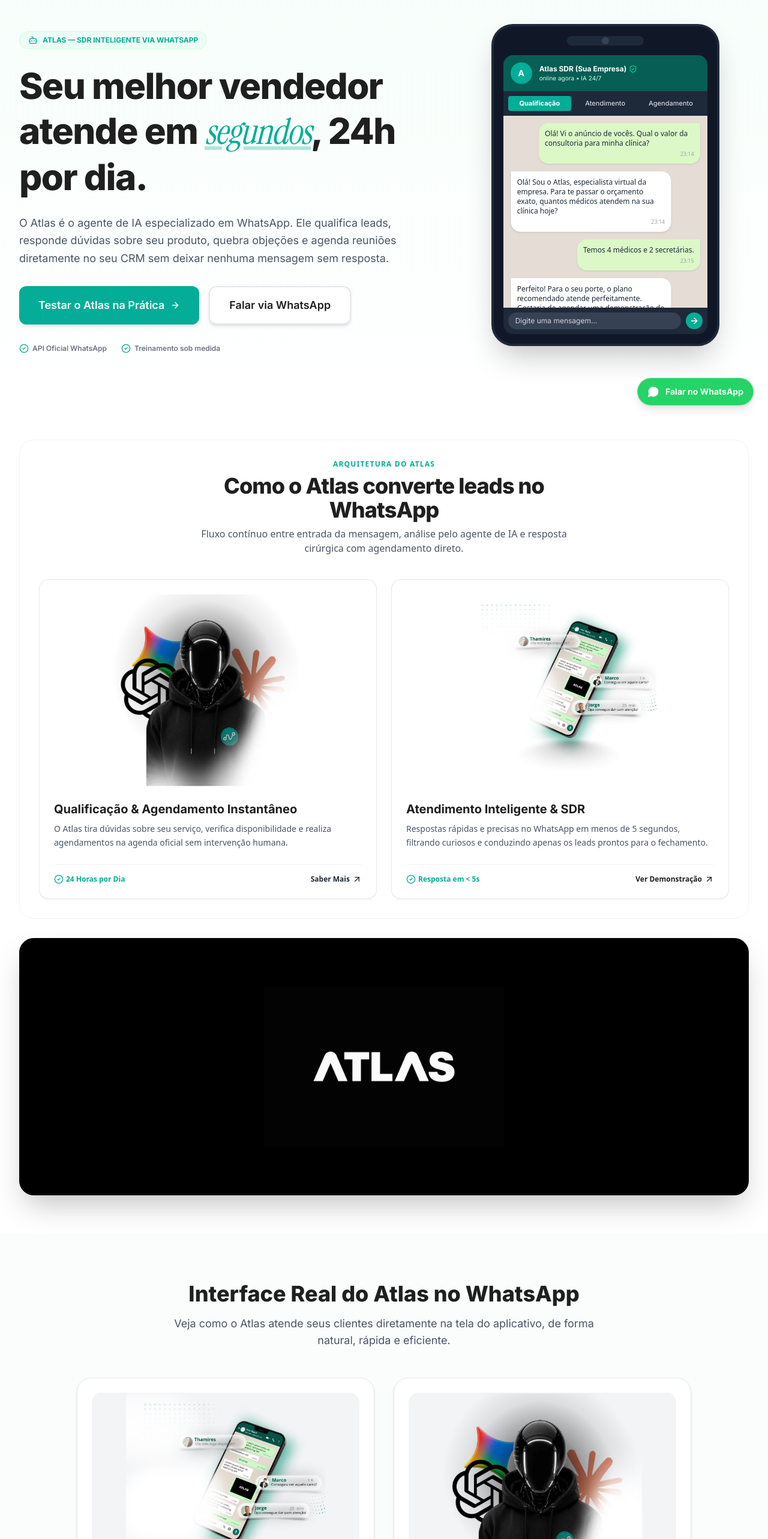
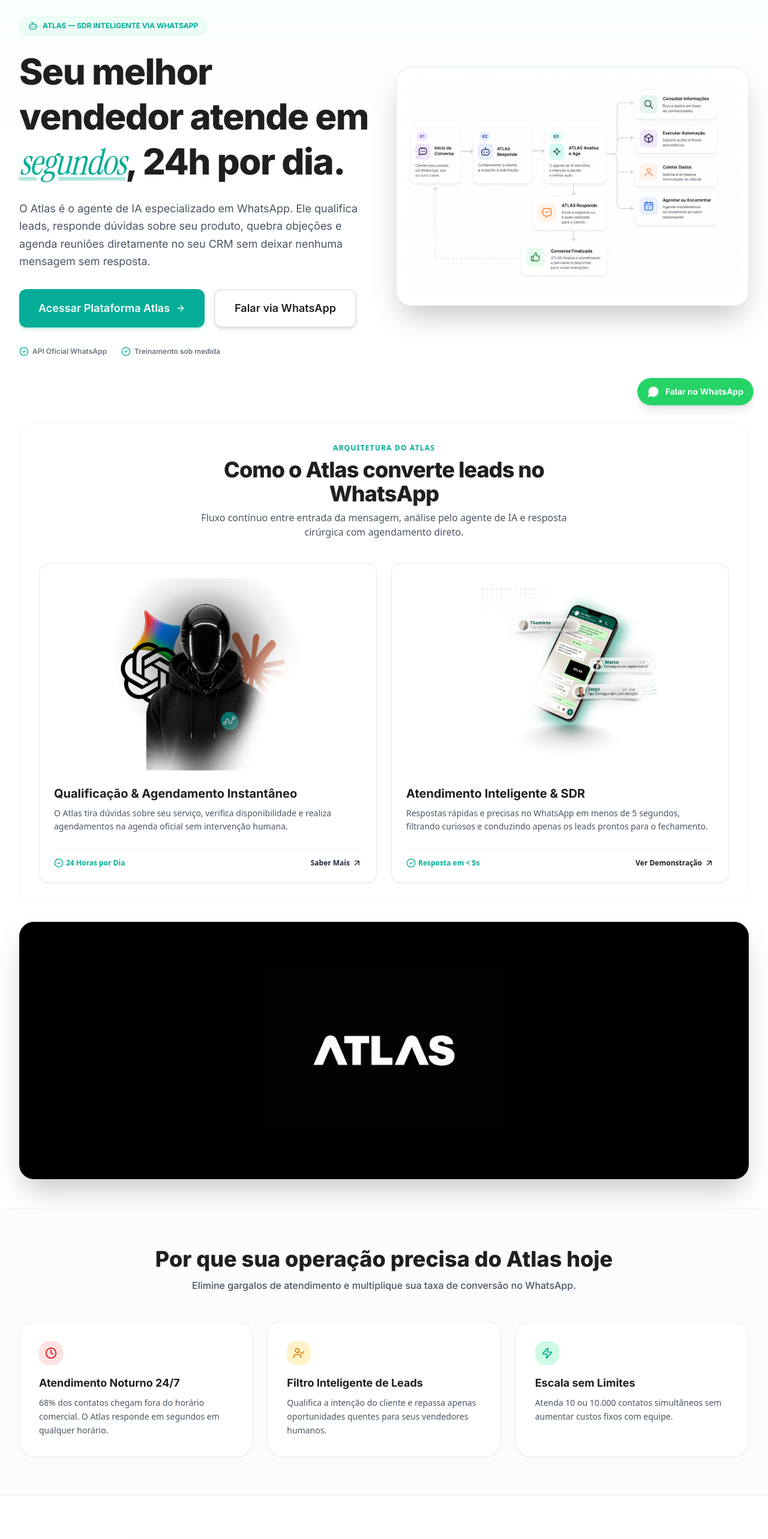
Before and after one commit to gdeschampss/neuroflowWebsite, a Next.js app: page /atlas in a window 1280 px wide. Shown: the part 100-2666 px from the top of the page at 60% size. Built offline with nearby package versions, Linux system fonts and the light colour scheme; a web font is replaced by a local one.

Commit message:
feat(atlas): replace phone mockup with workflow diagram image, streamline page sections, and link to atlas-navy-ten.vercel.app

```diff
--- a/app/atlas/page.tsx
+++ b/app/atlas/page.tsx
@@ -1,64 +1,44 @@
 'use client';
 
-import React, { useState } from 'react';
+import React from 'react';
 import Image from 'next/image';
 import { motion } from 'framer-motion';
 import { Button, FORM_URL, WHATSAPP_URL } from '@/components/ui/Button';
 import { SerifAccent } from '@/components/ui/SerifAccent';
 import { AnimatedBeamAtlas } from '@/components/atlas/AnimatedBeamAtlas';
-import { Bot, MessageCircle, Clock, ShieldCheck, Zap, CheckCircle2, UserCheck, ArrowRight, Sparkles } from 'lucide-react';
+import { Bot, CheckCircle2, Clock, UserCheck, Zap, ExternalLink } from 'lucide-react';
+
+const ATLAS_PLATFORM_URL = 'https://atlas-navy-ten.vercel.app/';
 
 export default function AtlasPage() {
-  const [activeTab, setActiveTab] = useState<'qualification' | 'support' | 'booking'>('qualification');
-
-  const chatScenarios = {
-    qualification: [
-      { sender: 'user', time: '23:14', text: 'Olá! Vi o anúncio de vocês. Qual o valor da consultoria para minha clínica?' },
-      { sender: 'atlas', time: '23:14', text: 'Olá! Sou o Atlas, especialista virtual da empresa. Para te passar o orçamento exato, quantos médicos atendem na sua clínica hoje?' },
-      { sender: 'user', time: '23:15', text: 'Temos 4 médicos e 2 secretárias.' },
-      { sender: 'atlas', time: '23:15', text: 'Perfeito! Para o seu porte, o plano recomendado atende perfeitamente. Gostaria de agendar uma demonstração de 15 min amanhã às 10h ou 14h com nosso consultor?' },
-    ],
-    support: [
-      { sender: 'user', time: '02:30', text: 'Qual o horário de atendimento no sábado e onde fica o estacionamento?' },
-      { sender: 'atlas', time: '02:30', text: 'Abertos no sábado das 08h às 13h! O estacionamento conveniado fica na Rua das Flores, 120 (cortesia para clientes).' },
-      { sender: 'user', time: '02:31', text: 'Excelente, obrigado!' },
-      { sender: 'atlas', time: '02:31', text: 'Por nada! Qualquer outra dúvida estou por aqui 24 horas por dia. Boas vindas!' },
-    ],
-    booking: [
-      { sender: 'user', time: '19:45', text: 'Quero agendar uma visita técnica para esta semana.' },
-      { sender: 'atlas', time: '19:45', text: 'Com certeza! Tenho horário disponível nesta Quinta às 14:30h ou Sexta às 09h. Qual prefere?' },
-      { sender: 'user', time: '19:46', text: 'Quinta às 14:30h fica ótimo.' },
-      { sender: 'atlas', time: '19:46', text: 'Agendado com sucesso! Enviei a confirmação para o seu e-mail e nosso técnico estará no local. Até lá!' },
-    ],
-  };
-
   return (
     <div className="bg-white text-[#1F1F1F]">
 
       {/* Hero Section */}
-      <section className="relative pt-32 pb-20 bg-gradient-to-b from-emerald-50/50 to-white">
+      <section className="relative pt-32 pb-16 bg-gradient-to-b from-emerald-50/40 via-white to-white overflow-hidden">
         <div className="max-w-7xl mx-auto px-4 sm:px-6 lg:px-8">
-          <div className="grid grid-cols-1 lg:grid-cols-12 gap-12 items-center">
+          <div className="grid grid-cols-1 lg:grid-cols-12 gap-10 items-center">
 
             {/* Left Content */}
-            <div className="lg:col-span-7 flex flex-col items-start pt-6">
-              <div className="inline-flex items-center gap-2 px-3.5 py-1.5 rounded-full bg-emerald-50 text-[#03AD97] text-xs font-bold mb-6 border border-emerald-100">
-                <Bot className="w-4 h-4" /> ATLAS — SDR INTELIGENTE VIA WHATSAPP
+            <div className="lg:col-span-6 flex flex-col items-start">
+              <div className="inline-flex items-center gap-2 px-3.5 py-1.5 rounded-full bg-emerald-50 text-[#03AD97] text-xs font-bold mb-6 border border-emerald-100/80 shadow-2xs">
+                <Bot className="w-4 h-4 text-[#03AD97]" />
+                <span>ATLAS — SDR INTELIGENTE VIA WHATSAPP</span>
               </div>
 
-              <h1 className="text-4xl sm:text-5xl md:text-6xl font-extrabold tracking-tight leading-tight mb-6">
+              <h1 className="text-4xl sm:text-5xl md:text-6xl font-extrabold tracking-tight leading-tight mb-6 text-[#1F1F1F]">
                 Seu melhor vendedor atende em <SerifAccent>segundos</SerifAccent>, 24h por dia.
               </h1>
 
-              <p className="text-lg text-gray-600 leading-relaxed mb-8 max-w-2xl">
+              <p className="text-base sm:text-lg text-gray-600 leading-relaxed mb-8 max-w-xl">
                 O Atlas é o agente de IA especializado em WhatsApp. Ele qualifica leads, responde dúvidas sobre seu produto, quebra objeções e agenda reuniões diretamente no seu CRM sem deixar nenhuma mensagem sem resposta.
               </p>
 
               <div className="flex flex-col sm:flex-row gap-4 w-full sm:w-auto mb-8">
-                <Button href={FORM_URL} size="lg" showArrow>
-                  Testar o Atlas na Prática
+                <Button href={ATLAS_PLATFORM_URL} target="_blank" size="lg" showArrow className="shadow-lg shadow-emerald-500/20">
+                  Acessar Plataforma Atlas
                 </Button>
-                <Button href={WHATSAPP_URL} variant="outline" size="lg">
+                <Button href={WHATSAPP_URL} target="_blank" variant="outline" size="lg">
                   Falar via WhatsApp
                 </Button>
               </div>
@@ -75,192 +55,102 @@ export default function AtlasPage() {
               </div>
             </div>
 
-            {/* Right Chat Mockup */}
-            <div className="lg:col-span-5 flex justify-center">
-              <div className="w-full max-w-[380px] bg-gray-900 rounded-[36px] p-4 shadow-2xl border-4 border-gray-800">
-                <div className="w-32 h-4 bg-gray-800 rounded-full mx-auto mb-4 flex items-center justify-center">
-                  <div className="w-3 h-3 rounded-full bg-gray-700" />
-                </div>
-
-                <div className="bg-[#075E54] text-white p-3 rounded-t-2xl flex items-center gap-3">
-                  <div className="w-9 h-9 rounded-full bg-[#03AD97] flex items-center justify-center font-bold text-sm">
-                    A
-                  </div>
-                  <div>
-                    <div className="text-xs font-bold flex items-center gap-1">
-                      Atlas SDR (Sua Empresa)
-                      <ShieldCheck className="w-3.5 h-3.5 text-emerald-400" />
-                    </div>
-                    <div className="text-[10px] text-emerald-100">online agora • IA 24/7</div>
-                  </div>
-                </div>
-
-                <div className="flex gap-1 p-2 bg-gray-800 text-[11px] font-medium text-gray-300">
-                  <button
-                    onClick={() => setActiveTab('qualification')}
-                    className={`flex-1 py-1 rounded transition-colors ${activeTab === 'qualification' ? 'bg-[#03AD97] text-white font-bold' : 'hover:bg-gray-700'
-                      }`}
-                  >
-                    Qualificação
-                  </button>
-                  <button
-                    onClick={() => setActiveTab('support')}
-                    className={`flex-1 py-1 rounded transition-colors ${activeTab === 'support' ? 'bg-[#03AD97] text-white font-bold' : 'hover:bg-gray-700'
-                      }`}
-                  >
-                    Atendimento
-                  </button>
-                  <button
-                    onClick={() => setActiveTab('booking')}
-                    className={`flex-1 py-1 rounded transition-colors ${activeTab === 'booking' ? 'bg-[#03AD97] text-white font-bold' : 'hover:bg-gray-700'
-                      }`}
-                  >
-                    Agendamento
-                  </button>
-                </div>
-
-                <div className="bg-[#E5DDD5] p-3 h-[320px] overflow-y-auto space-y-3 font-sans text-xs">
-                  {chatScenarios[activeTab].map((msg, i) => (
-                    <div
-                      key={i}
-                      className={`flex flex-col max-w-[85%] ${msg.sender === 'user' ? 'ml-auto items-end' : 'mr-auto items-start'
-                        }`}
-                    >
-                      <div
-                        className={`p-2.5 rounded-2xl shadow-sm text-gray-800 ${msg.sender === 'user'
-                            ? 'bg-[#DCF8C6] rounded-tr-none'
-                            : 'bg-white rounded-tl-none border border-gray-200'
-                          }`}
-                      >
-                        {msg.text}
-                        <span className="block text-[9px] text-gray-400 text-right mt-1">
-                          {msg.time}
-                        </span>
-                      </div>
-                    </div>
-                  ))}
-                </div>
-
-                <div className="bg-gray-800 p-2 rounded-b-2xl flex items-center gap-2 text-xs text-gray-400">
-                  <div className="flex-1 bg-gray-700 py-1.5 px-3 rounded-full text-gray-300">
-                    Digite uma mensagem...
-                  </div>
-                  <div className="w-7 h-7 rounded-full bg-[#03AD97] text-white flex items-center justify-center">
-                    <ArrowRight className="w-4 h-4" />
-                  </div>
-                </div>
-              </div>
+            {/* Right: ChatGPT Diagram Workflow Image (Substitui o celular) */}
+            <div className="lg:col-span-6 flex justify-center">
+              <motion.div
+                initial={{ opacity: 0, scale: 0.95 }}
+                animate={{ opacity: 1, scale: 1 }}
+                transition={{ duration: 0.5 }}
+                className="relative w-full rounded-3xl overflow-hidden bg-white p-3 sm:p-4 border border-slate-200/90 shadow-2xl hover:border-[#03AD97]/40 transition-all duration-300"
+              >
+                <Image
+                  src="/images/atlas-workflow.png"
+                  alt="Fluxo de Atendimento e Automação do Atlas SDR"
+                  width={900}
+                  height={600}
+                  className="w-full h-auto object-contain rounded-2xl"
+                  priority
+                />
+              </motion.div>
             </div>
 
           </div>
         </div>
       </section>
 
-      {/* Animated Beam Architecture Component Section */}
-      <section className="py-16 bg-white max-w-7xl mx-auto px-4 sm:px-6 lg:px-8">
+      {/* Resumed Architecture Component */}
+      <section className="py-12 bg-white max-w-7xl mx-auto px-4 sm:px-6 lg:px-8">
         <AnimatedBeamAtlas />
       </section>
 
-      {/* Visual Showcase Section */}
-      <section className="py-20 bg-gray-50/60 border-b border-gray-100">
+      {/* Pain Points Resolved (Resumido & Direto) */}
+      <section className="py-16 bg-slate-50/60 border-y border-slate-100">
         <div className="max-w-7xl mx-auto px-4 sm:px-6 lg:px-8">
           <div className="text-center max-w-3xl mx-auto mb-12">
-            <h2 className="text-3xl sm:text-4xl font-extrabold text-[#1F1F1F] mb-4">
-              Interface Real do Atlas no WhatsApp
+            <h2 className="text-2xl sm:text-4xl font-extrabold text-[#1F1F1F] mb-3">
+              Por que sua operação precisa do Atlas hoje
             </h2>
-            <p className="text-gray-600 text-base sm:text-lg">
-              Veja como o Atlas atende seus clientes diretamente na tela do aplicativo, de forma natural, rápida e eficiente.
+            <p className="text-gray-600 text-sm sm:text-base font-medium">
+              Elimine gargalos de atendimento e multiplique sua taxa de conversão no WhatsApp.
             </p>
           </div>
 
-          <div className="grid grid-cols-1 md:grid-cols-2 gap-8 items-center justify-center max-w-5xl mx-auto">
-            <div className="bg-white p-4 sm:p-6 rounded-3xl border border-gray-200 shadow-md flex flex-col items-center">
-              <div className="relative w-full aspect-[4/3] rounded-2xl overflow-hidden bg-gray-100 border border-gray-100 mb-4">
-                <Image
-                  src="/images/whatsapp-principal-1.webp"
-                  alt="Atlas SDR WhatsApp Atendimento Real 1"
-                  fill
-                  className="object-contain"
-                />
+          <div className="grid grid-cols-1 md:grid-cols-3 gap-6">
+            <div className="p-6 sm:p-8 rounded-3xl bg-white border border-slate-200/80 shadow-xs">
+              <div className="w-10 h-10 rounded-2xl bg-red-100 text-red-600 flex items-center justify-center font-bold mb-4">
+                <Clock className="w-5 h-5" />
               </div>
-              <h3 className="text-lg font-bold text-[#1F1F1F] mb-1">Qualificação & Resposta Instantânea</h3>
-              <p className="text-xs text-gray-500 text-center">Atendimento imediato filtrando as principais dúvidas do lead.</p>
-            </div>
-
-            <div className="bg-white p-4 sm:p-6 rounded-3xl border border-gray-200 shadow-md flex flex-col items-center">
-              <div className="relative w-full aspect-[4/3] rounded-2xl overflow-hidden bg-gray-100 border border-gray-100 mb-4">
-                <Image
-                  src="/images/whatsapp-principal-2.webp"
-                  alt="Atlas SDR WhatsApp Atendimento Real 2"
-                  fill
-                  className="object-contain"
-                />
-              </div>
-              <h3 className="text-lg font-bold text-[#1F1F1F] mb-1">Agendamento & Envio de Propostas</h3>
-              <p className="text-xs text-gray-500 text-center">Direcionamento do cliente pronto para a reunião com a equipe comercial.</p>
-            </div>
-          </div>
-        </div>
-      </section>
-
-      {/* Pain Points Resolved */}
-      <section className="py-20 bg-white border-y border-gray-100">
-        <div className="max-w-7xl mx-auto px-4 sm:px-6 lg:px-8">
-          <div className="text-center max-w-3xl mx-auto mb-16">
-            <h2 className="text-3xl sm:text-4xl font-extrabold text-[#1F1F1F] mb-4">
-              Dores que o Atlas resolve na sua operação
-            </h2>
-            <p className="text-gray-600">
-              Veja o impacto imediato na produtividade da sua equipe comercial.
-            </p>
-          </div>
-
-          <div className="grid grid-cols-1 md:grid-cols-3 gap-8">
-            <div className="p-8 rounded-3xl bg-gray-50 border border-gray-200">
-              <div className="w-12 h-12 rounded-2xl bg-red-100 text-red-600 flex items-center justify-center font-bold mb-6">
-                <Clock className="w-6 h-6" />
-              </div>
-              <h3 className="text-xl font-bold text-[#1F1F1F] mb-3">Leads perdidos à noite</h3>
-              <p className="text-sm text-gray-600 leading-relaxed">
-                68% dos clientes navegam e enviam dúvidas fora do horário comercial. O Atlas responde em 3 segundos às 02h da manhã.
+              <h3 className="text-lg font-bold text-[#1F1F1F] mb-2">Atendimento Noturno 24/7</h3>
+              <p className="text-xs sm:text-sm text-gray-600 leading-relaxed font-sans">
+                68% dos contatos chegam fora do horário comercial. O Atlas responde em segundos em qualquer horário.
               </p>
             </div>
 
-            <div className="p-8 rounded-3xl bg-gray-50 border border-gray-200">
-              <div className="w-12 h-12 rounded-2xl bg-amber-100 text-amber-600 flex items-center justify-center font-bold mb-6">
-                <UserCheck className="w-6 h-6" />
+            <div className="p-6 sm:p-8 rounded-3xl bg-white border border-slate-200/80 shadow-xs">
+              <div className="w-10 h-10 rounded-2xl bg-amber-100 text-amber-600 flex items-center justify-center font-bold mb-4">
+                <UserCheck className="w-5 h-5" />
               </div>
-              <h3 className="text-xl font-bold text-[#1F1F1F] mb-3">Falta de filtro comercial</h3>
-              <p className="text-sm text-gray-600 leading-relaxed">
-                Seus vendedores perdem tempo com curioso sem orçamento. O Atlas faz o filtro prévio e entrega só o lead pronto.
+              <h3 className="text-lg font-bold text-[#1F1F1F] mb-2">Filtro Inteligente de Leads</h3>
+              <p className="text-xs sm:text-sm text-gray-600 leading-relaxed font-sans">
+                Qualifica a intenção do cliente e repassa apenas oportunidades quentes para seus vendedores humanos.
               </p>
             </div>
 
-            <div className="p-8 rounded-3xl bg-gray-50 border border-gray-200">
-              <div className="w-12 h-12 rounded-2xl bg-emerald-100 text-[#03AD97] flex items-center justify-center font-bold mb-6">
-                <Zap className="w-6 h-6" />
+            <div className="p-6 sm:p-8 rounded-3xl bg-white border border-slate-200/80 shadow-xs">
+              <div className="w-10 h-10 rounded-2xl bg-emerald-100 text-[#03AD97] flex items-center justify-center font-bold mb-4">
+                <Zap className="w-5 h-5" />
               </div>
-              <h3 className="text-xl font-bold text-[#1F1F1F] mb-3">Escala ilimitada de atendimento</h3>
-              <p className="text-sm text-gray-600 leading-relaxed">
-                Receba 10 ou 10.000 mensagens no mesmo dia sem precisar contratar 50 novos atendentes ou pagar horas extras.
+              <h3 className="text-lg font-bold text-[#1F1F1F] mb-2">Escala sem Limites</h3>
+              <p className="text-xs sm:text-sm text-gray-600 leading-relaxed font-sans">
+                Atenda 10 ou 10.000 contatos simultâneos sem aumentar custos fixos com equipe.
               </p>
             </div>
           </div>
         </div>
       </section>
 
-      {/* CTA Section */}
-      <section className="py-20 bg-emerald-50/50">
+      {/* Direct Link CTA Card Section */}
+      <section className="py-20 bg-white">
         <div className="max-w-4xl mx-auto px-4 text-center">
-          <h2 className="text-3xl sm:text-4xl font-extrabold text-[#1F1F1F] mb-6">
-            Pronto para colocar o Atlas para rodar na sua empresa?
-          </h2>
-          <p className="text-gray-600 mb-8 max-w-xl mx-auto">
-            Configuração completa de 3 a 7 dias úteis com suporte dedicado.
-          </p>
-          <Button href={FORM_URL} size="lg" showArrow>
-            Preencher Formulário de Implementação
-          </Button>
+          <div className="p-8 sm:p-12 rounded-3xl bg-slate-900 text-white shadow-2xl border border-slate-800 space-y-6">
+            <h2 className="text-2xl sm:text-4xl font-extrabold tracking-tight">
+              Pronto para testar o Atlas na sua empresa?
+            </h2>
+            <p className="text-sm sm:text-base text-slate-300 max-w-xl mx-auto font-sans">
+              Acesse a plataforma oficial do Atlas e veja a automação de inteligência em ação.
+            </p>
+            <div className="pt-2 flex flex-col sm:flex-row items-center justify-center gap-4">
+              <a
+                href={ATLAS_PLATFORM_URL}
+                target="_blank"
+                rel="noopener noreferrer"
+                className="inline-flex items-center gap-2 px-6 py-3.5 rounded-full bg-[#03AD97] text-white text-sm font-bold shadow-lg hover:bg-[#028F7C] transition-all"
+              >
+                <span>Acessar Plataforma Atlas (atlas-navy-ten.vercel.app)</span>
+                <ExternalLink className="w-4 h-4" />
+              </a>
+            </div>
+          </div>
         </div>
       </section>
 
```
Also changed, not shown: componetsImg/ChatGPT Image 11 de ago. de 2026, 04_02_23.png (added), public/images/atlas-workflow.png (added).
